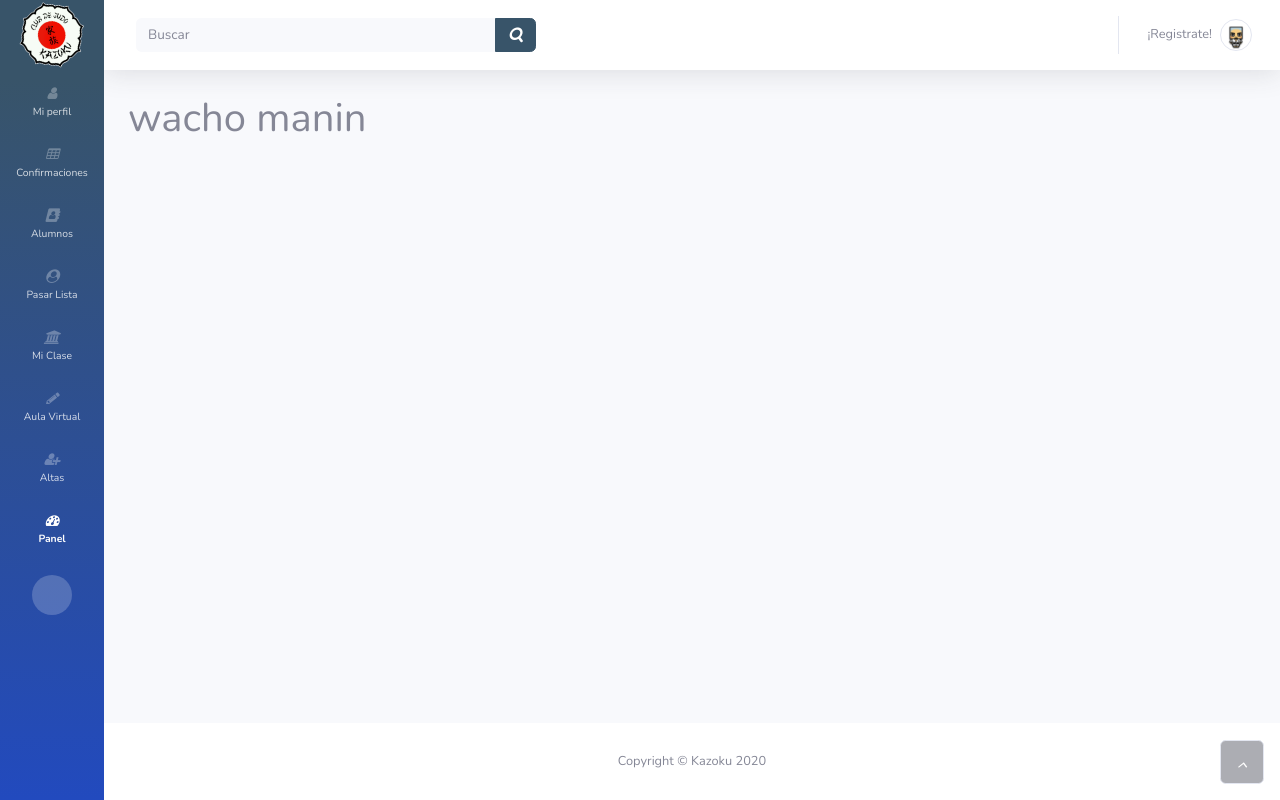
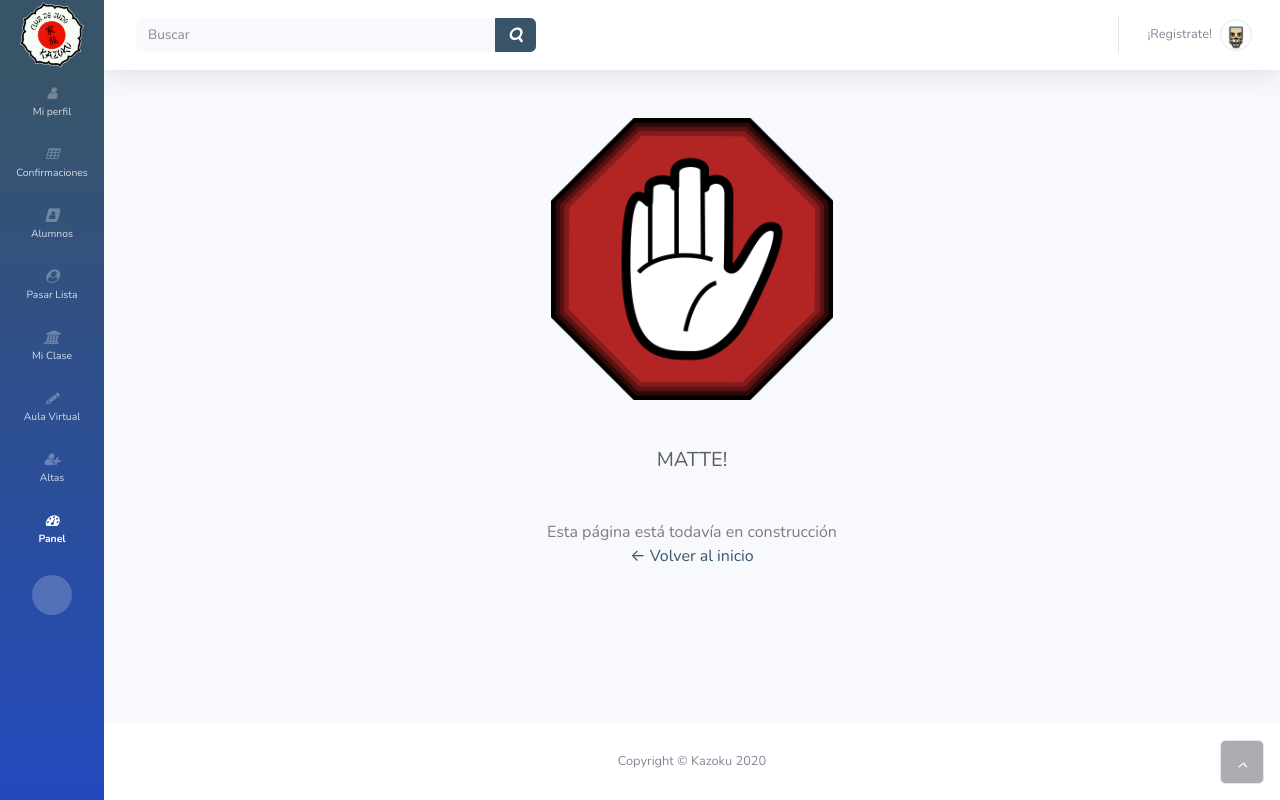
Before and after one commit to WebFeletesDevelopers/Kazoku, a PHP site: template src/View/virtualClass.twig in a window 1280 px wide. Run offline with PHP 8.4, Linux system fonts and the light colour scheme; the template is opened without the code that fills it, so the values that code supplies are empty; style sheets or scripts are compiled from the project's sources; some libraries are stand-ins or nearby versions.

Commit message:
Added under construction message put under construction message for virtualclass template

```diff
--- /dev/null
+++ b/src/View/partials/matte.twig
@@ -0,0 +1,5 @@
+<div class="text-center mt-5">
+    <img src="/img/stop.png" class="img-responsive w-25">
+    <h1 class="text-dark my-5 lead">{{"MATTE!" |trans }}</h1>
+    <p class="text-black-50 mb-0">{{ "Esta página está todavía en construcción" |trans  }}</p><a href="/">← {{ "Volver al inicio" | trans }}</a>
+</div>
--- a/src/View/virtualClass.twig
+++ b/src/View/virtualClass.twig
@@ -1,6 +1,6 @@
 {% extends './partials/base.twig' %}
 
 {% block body %}
-    <h1>wacho manin</h1>
-    {{  nombrevariabletwig[0] }}
+    {% include 'partials/matte.twig' %}
+
 {% endblock %}
```
